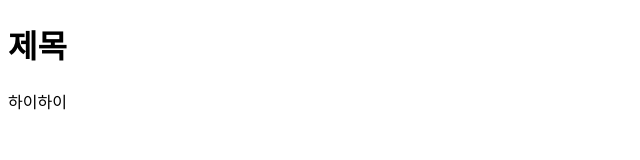
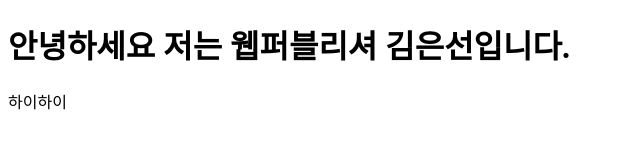
Before and after one commit to eunzzzang/portfolio, a plain HTML site: page index.html in a window 1280 px wide. Shown: the whole page, without its empty margins (0-640 px from the left). Drawn offline with Linux system fonts and the light colour scheme.

Commit message:
내용수정

```diff
--- a/index.html
+++ b/index.html
@@ -3,10 +3,10 @@
 <head>
     <meta charset="UTF-8">
     <meta name="viewport" content="width=device-width, initial-scale=1.0">
-    <title>eunsun world</title>
+    <title>eunsun world!</title>
 </head>
 <body>
-    <h1>제목</h1>
+    <h1>안녕하세요 저는 웹퍼블리셔 김은선입니다.</h1>
     <p>하이하이</p>
 </body>
 </html>
```
